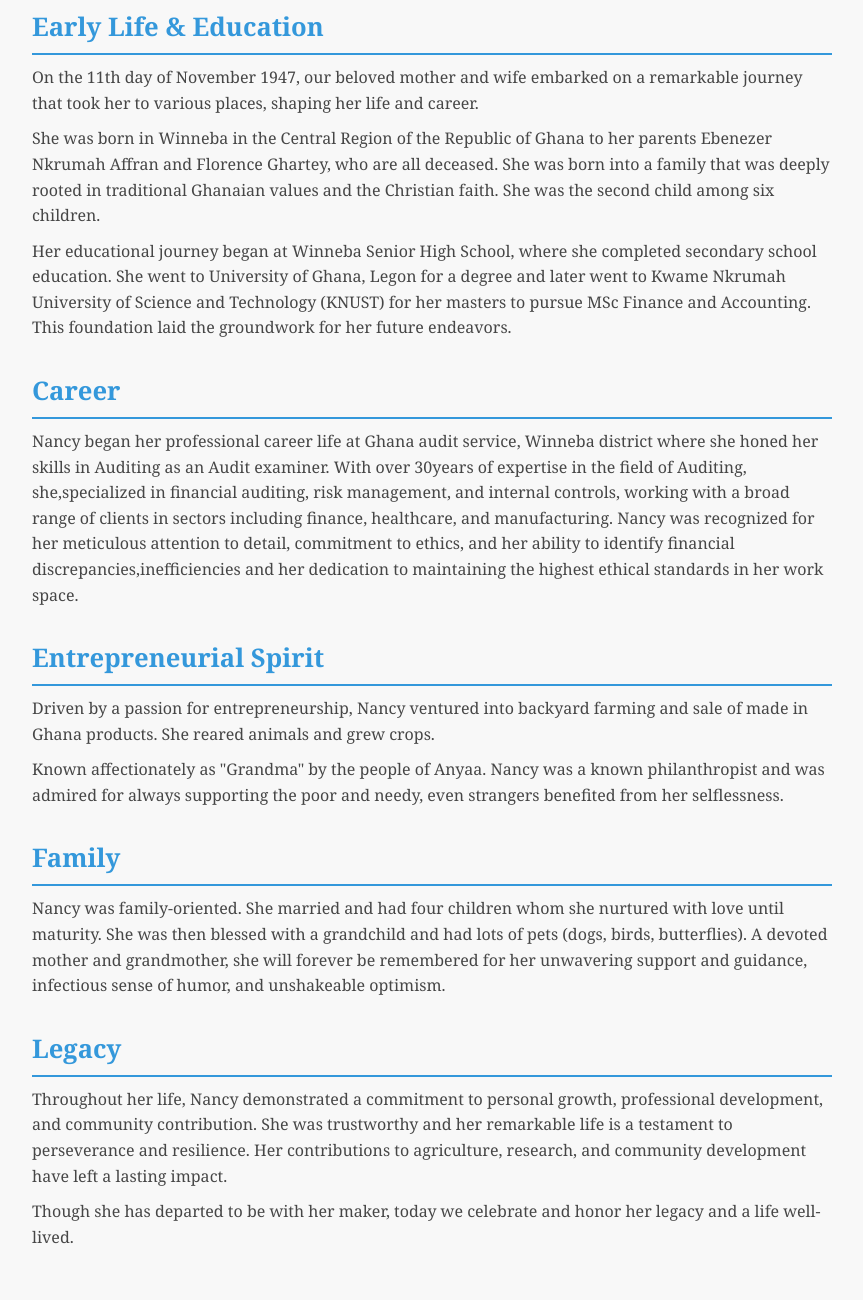
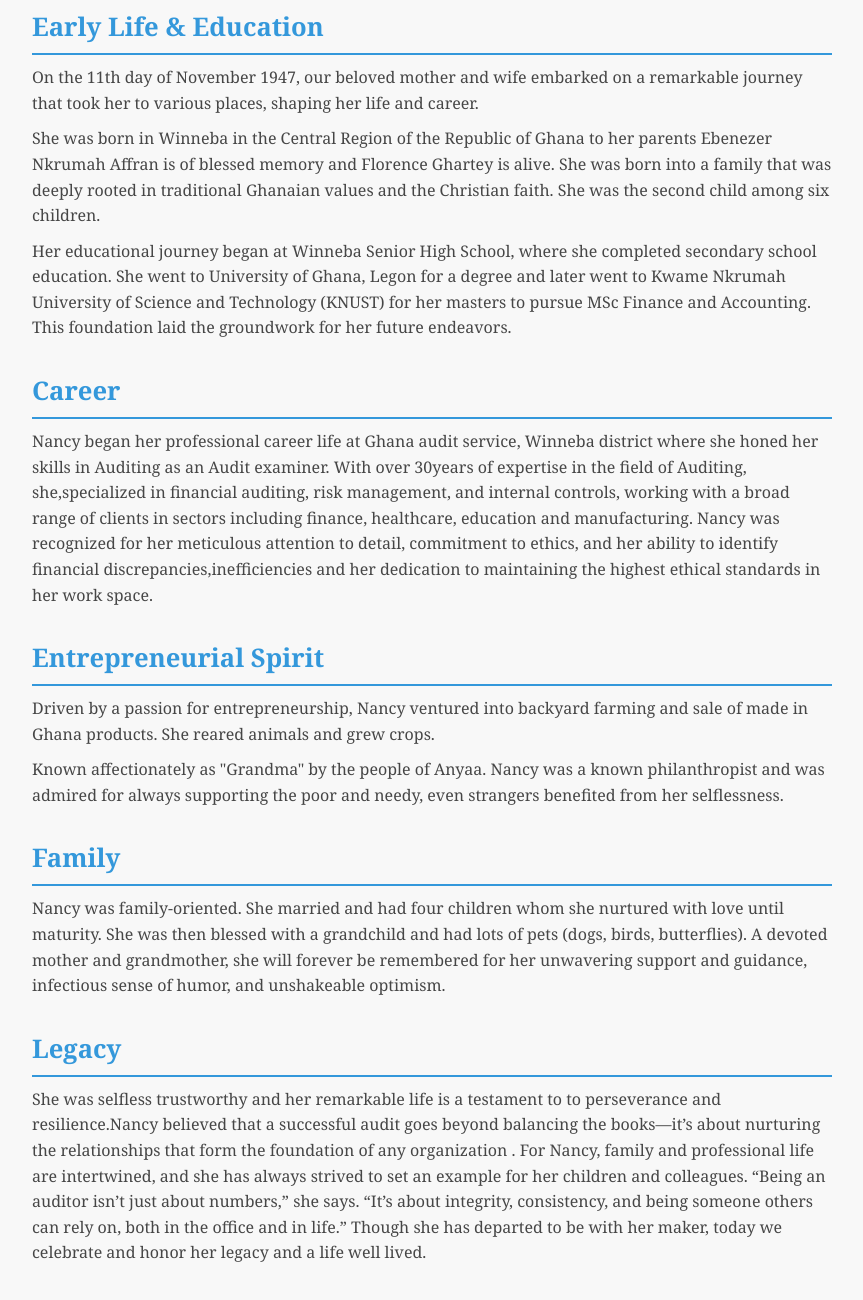
Before and after one commit to klencode/Funeral_website, a plain HTML site: page Nancy's_funeral/biography.html in a window 1280 px wide. Shown: the part 660-1960 px from the top of the page, without its empty margins (208-1071 px from the left). Drawn offline with Linux system fonts and the light colour scheme.

Commit message:
made changes

```diff
--- a/Nancy's_funeral/biography.html
+++ b/Nancy's_funeral/biography.html
@@ -79,8 +79,7 @@
       </p>
       <p>
         She was born in Winneba in the Central Region of the Republic of Ghana
-        to her parents Ebenezer Nkrumah Affran and Florence Ghartey, who are all
-        deceased. She was born into a family that was deeply rooted in
+        to her parents Ebenezer Nkrumah Affran is of blessed memory and Florence Ghartey is alive. She was born into a family that was deeply rooted in
         traditional Ghanaian values and the Christian faith. She was the second
         child among six children.
       </p>
@@ -99,7 +98,7 @@
         district where she honed her skills in Auditing as an Audit examiner.
         With over 30years of expertise in the field of Auditing, she,specialized
         in financial auditing, risk management, and internal controls, working
-        with a broad range of clients in sectors including finance, healthcare,
+        with a broad range of clients in sectors including finance, healthcare, education
         and manufacturing. Nancy was recognized for her meticulous attention to
         detail, commitment to ethics, and her ability to identify financial
         discrepancies,inefficiencies and her dedication to maintaining the
@@ -130,15 +129,7 @@
 
       <h2>Legacy</h2>
       <p>
-        Throughout her life, Nancy demonstrated a commitment to personal growth,
-        professional development, and community contribution. She was
-        trustworthy and her remarkable life is a testament to perseverance and
-        resilience. Her contributions to agriculture, research, and community
-        development have left a lasting impact.
-      </p>
-      <p>
-        Though she has departed to be with her maker, today we celebrate and
-        honor her legacy and a life well-lived.
+        She was  selfless trustworthy and her remarkable life is a testament to to perseverance and resilience.Nancy believed that a successful audit goes beyond balancing the books—it’s about nurturing the relationships that form the foundation of any organization . For Nancy, family and professional life are intertwined, and she has always strived to set an example for her children and colleagues. “Being an auditor isn’t just about numbers,” she says. “It’s about integrity, consistency, and being someone others can rely on, both in the office and in life.” Though she has departed to be with her maker, today we celebrate and honor her legacy and a life well lived.
       </p>
     </div>
 
```
Also changed, not shown: Nancy's_funeral/index.html (+4 -6 lines).
